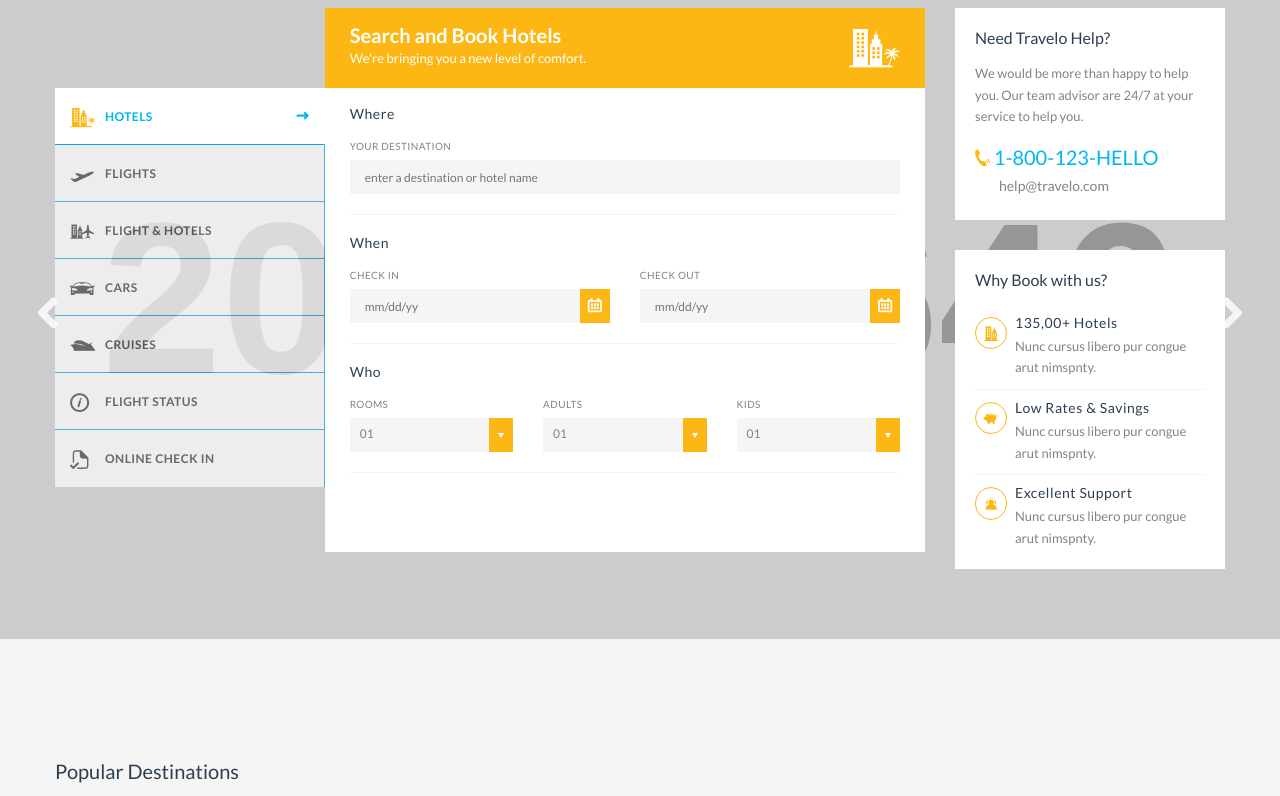
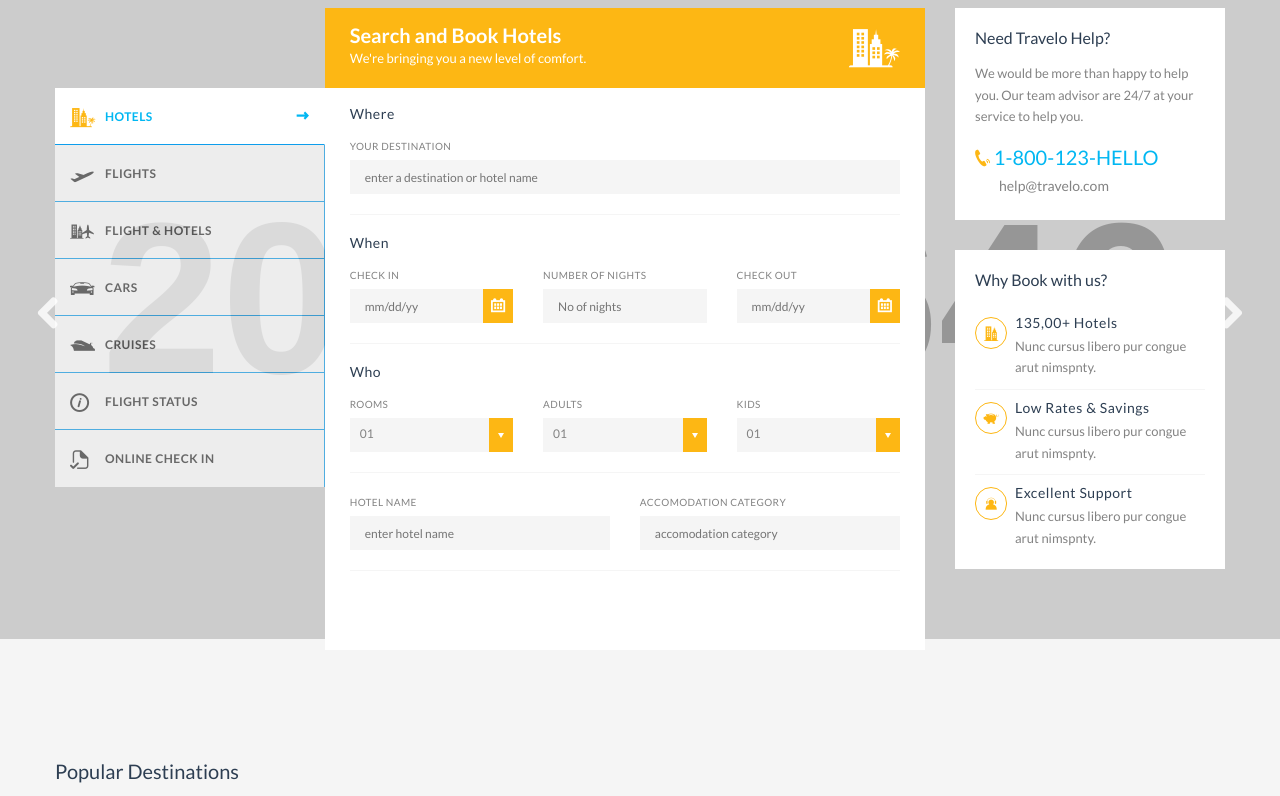
Before and after one commit to amankatoch/tvlo, a plain HTML site: page index.html in a window 1280 px wide. Shown: the part 129-925 px from the top of the page. Drawn offline with Linux system fonts and the light colour scheme; some packages are replaced by stand-ins of ours; no server answers; placeholder pictures from the web are drawn by us.

Commit message:
form changes in hotel form

```diff
--- a/partials/home.html
+++ b/partials/home.html
@@ -65,14 +65,21 @@
                                                     <hr>
                                                     <h5 class="title">When</h5>
                                                     <div class="row">
-                                                        <div class="col-xs-6">
+                                                        <div class="col-xs-4">
                                                             <label>Check In</label>
                                                             <div class="datepicker-wrap">
-                                                               <input type="text" name="date_from" class="input-text full-width" placeholder="mm/dd/yy"  ng-model="hoteldatestart" required />
+                                                         <input type="text" name="date_from" class="input-text full-width" placeholder="mm/dd/yy"  ng-model="hoteldatestart" required />
                                                          <p ng-show="submitted && hotelForm.hoteldatestart.$error.required" class="help-block">Startdate cant be blank</p>
                                                             </div>
                                                         </div>
-                                                        <div class="col-xs-6">
+                                                          <div class="col-xs-4">
+                                                            <label>Number of nights</label>
+
+                                                         <input type="text" name="noofnights" class="input-text full-width" placeholder="No of nights"  ng-model="noofnights"  />
+
+                                                        </div>
+
+                                                        <div class="col-xs-4">
                                                             <label>Check Out</label>
                                                             <div class="datepicker-wrap">
                                                               <input type="text" name="date_to" class="input-text full-width" placeholder="mm/dd/yy"  ng-model="hoteldateend" required />
@@ -86,8 +93,7 @@
                                                         <div class="col-xs-4">
                                                             <label>ROOMS</label>
                                                             <div class="selector">
-                                                                 <select ng-init="hotelrooms = 1" class="full-width" ng-model="hotelrooms" required>
-                                                                    <option value="1">01</option>
+                                                                 <select ng-init="hotelrooms = 1" class="full-width" ng-model="hotelrooms" required>                                              <option value="1">01</option>
                                                                     <option value="2">02</option>
                                                                     <option value="3">03</option>
                                                                     <option value="4">04</option>
@@ -123,6 +129,22 @@
                                                             </div>
                                                         </div>
                                                     </div>
+                                                    <hr>
+                                                    <div class="row">
+                                                        <div class="col-xs-6">
+                                                            <label>Hotel Name</label>
+                                                            <input type="text" required="" placeholder="enter hotel name" class="input-text full-width ng-pristine ng-invalid ng-invalid-required" ng-model="hotelname" name="hotelname">
+
+                                                        </div>
+                                                        <div class="col-xs-6">
+                                                            <label>Accomodation Category</label>
+
+                                                            <input type="text" required="" placeholder="accomodation category" class="input-text full-width ng-pristine ng-invalid ng-invalid-required" ng-model="accomodationcategory" name="accomodationcategory">
+
+
+                                                        </div>
+                                                    </div>
+
                                                     <hr>
                                                     <button ng-disabled="hotelForm.$invalid"  type="submit" class="full-width icon-check animated" data-animation-type="bounce" data-animation-duration="1">Proceed To Result</button>
 
```
